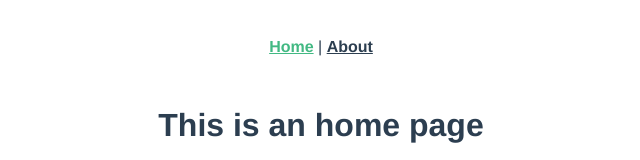
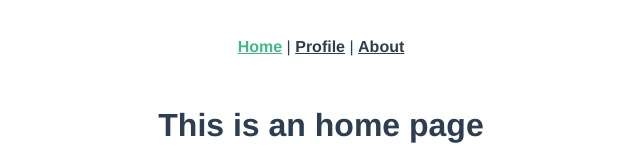
Before and after one commit to sahrialardians/vue-router, a Vue app: page / in a window 1280 px wide. Shown: the top 160 px of the page, without its empty margins (319-959 px from the left). Built offline with nearby package versions, Linux system fonts and the light colour scheme.

Commit message:
add navigation Profile

```diff
--- a/src/App.vue
+++ b/src/App.vue
@@ -2,6 +2,7 @@
   <div id="app">
     <div id="nav">
       <router-link to="/">Home</router-link> |
+      <router-link to="/about">Profile</router-link> |
       <router-link to="/about">About</router-link>
     </div>
     <router-view/>
```
